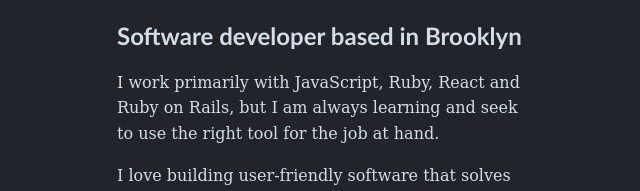
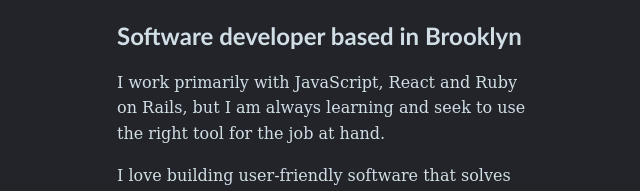
Before and after one commit to lukewaring/lukewaring-dot-com, a Gatsby site: page / in a window 1280 px wide. Shown: the part 125-316 px from the top of the page, without its empty margins (315-955 px from the left). Built offline with nearby package versions, Linux system fonts and the light colour scheme; Gatsby itself is replaced by a stand-in of ours.

Commit message:
Tweak bio

```diff
--- a/src/pages/index.js
+++ b/src/pages/index.js
@@ -10,7 +10,7 @@
     </Helmet>
     <h1>Luke Waring</h1>
     <h2>Software developer based in Brooklyn</h2>
-    <p>I work primarily with JavaScript, Ruby, React and Ruby on Rails, but I am always learning and seek to use the right tool for the job at hand.</p>
+    <p>I work primarily with JavaScript, React and Ruby on Rails, but I am always learning and seek to use the right tool for the job at hand.</p>
     <p>I love building user-friendly software that solves real business problems.</p>
     <div><b><a href='https://github.com/lukewaring' target='_blank' rel='noopener noreferrer'>GitHub</a></b></div>
     <div><b><a href='https://linkedin.com/in/lukewaring' target='_blank' rel='noopener noreferrer'>LinkedIn</a></b></div>
```
